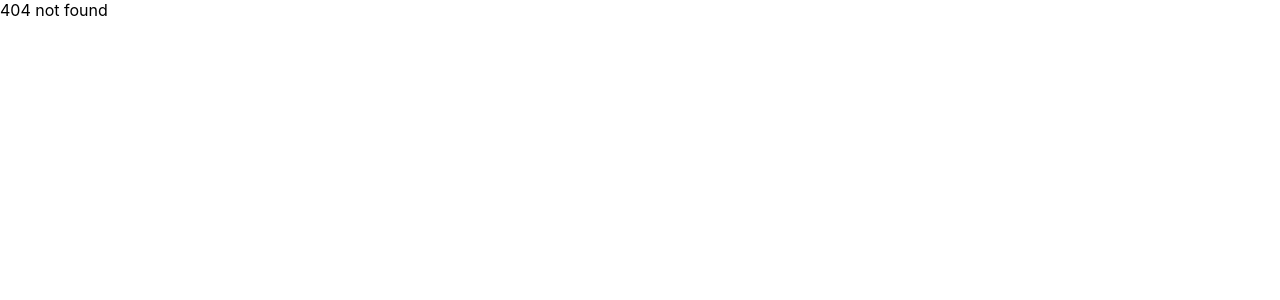
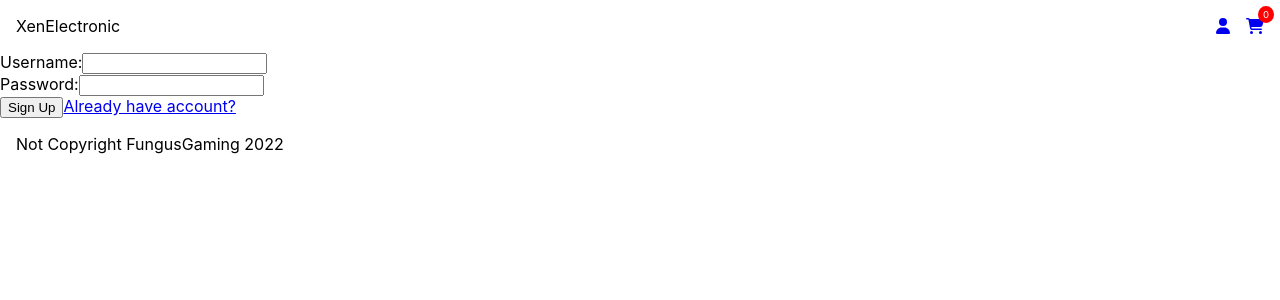
Before and after one commit to FungusGaming/xen-electronic-exercise, a React (Create React App) app in the folder client/: page /signup in a window 1280 px wide. Before the commit this address had no page. Shown: the top 300 px of the page. Built offline with nearby package versions, Linux system fonts and the light colour scheme; no server answers.

Commit message:
Add signin signup ui and modify api call

```diff
--- a/client/src/App.js
+++ b/client/src/App.js
@@ -8,6 +8,8 @@ import CartList from './pages/CartList';
 import { ctaMessage } from './features/message/messageSlice';
 import CtaMessage from './components/CtaMessage';
 import './App.css';
+import Signup from './pages/Signup';
+import Signin from './pages/Signin';
 
 function App() {
   const ctaMessageObj = useSelector(ctaMessage)
@@ -17,6 +19,8 @@ function App() {
         <Routes>
           <Route path="/" element={<ProductList />} />
           <Route path="/cart" element={<CartList />} />
+          <Route path="/signup" element={<Signup />} />
+          <Route path="/signin" element={<Signin />} />
           <Route path="*" element={<NoMatch />} />
         </Routes>
       </BrowserRouter>
--- /dev/null
+++ b/client/src/app/api.js
@@ -0,0 +1,10 @@
+import axios from 'axios'
+// eslint-disable-next-line no-undef
+const API_URL = process.env.REACT_APP_API_URL
+const API = {
+  getAllProduct: () => axios.get(`${API_URL}/product`),
+  signup: (data) => axios.post(`${API_URL}/user`, data),
+  signin: (data) => axios.post(`${API_URL}/user/signin`, data)
+}
+
+export default API
--- /dev/null
+++ b/client/src/app/handleAxiosError.js
@@ -0,0 +1,9 @@
+const handleAxiosError = (err) => {
+  let message = 'Unexpected error!'
+  if (err.response.data && err.response.data.status && err.response.data.messsage) {
+    message = err.response.message
+  }
+  return message
+}
+
+export default handleAxiosError
--- /dev/null
+++ b/client/src/layout/basic.js
@@ -0,0 +1,18 @@
+import React from 'react'
+import PropTypes from 'prop-types'
+import Footer from './footer'
+import Header from './header'
+
+const BasicLayout = ({ children }) => (
+  <div id='basic-layout'>
+    <Header />
+    { children }
+    <Footer />
+  </div>
+)
+
+BasicLayout.propTypes = {
+  children: PropTypes.any
+}
+
+export default BasicLayout
--- a/client/src/layout/header.js
+++ b/client/src/layout/header.js
@@ -1,19 +1,23 @@
-import { FontAwesomeIcon } from "@fortawesome/react-fontawesome"
-import { faCartShopping } from "@fortawesome/free-solid-svg-icons"
-import { useSelector } from "react-redux"
-import { useNavigate } from 'react-router-dom'
-import { cartCount } from "../features/cart/cartSlice"
+import React from 'react'
+import { FontAwesomeIcon } from '@fortawesome/react-fontawesome'
+import { faCartShopping, faUser } from '@fortawesome/free-solid-svg-icons'
+import { useSelector } from 'react-redux'
+import { Link } from 'react-router-dom'
+import { cartCount } from '../features/cart/cartSlice'
 const Header = () => {
   const count = useSelector(cartCount)
-  const navigate = useNavigate()
   return (
-    <div id='header' className="flex-row space-between align-center">
-      <section className="p-l pointer">XenElectronic</section>
-      <section className="flex-row mr-l">
-        <div className="p-relative pointer" onClick={() => navigate("/cart")}>
+    <div id='header' className='flex-row space-between align-center'>
+      <section className='p-l pointer'>XenElectronic</section>
+      <section className='flex-row mr-l'>
+        <Link to={'/signin'} className='pr-l'>
+          <FontAwesomeIcon icon={faUser} />
+        </Link>
+        <Link to={'/cart'} className='p-relative pointer'>
           <FontAwesomeIcon icon={faCartShopping} />
-          <span className="count-badge">{count}</span>
-        </div>
+          <span className='count-badge'>{count}</span>
+        </Link>
+
       </section>
     </div>
   )
--- a/client/src/pages/CartList.js
+++ b/client/src/pages/CartList.js
@@ -1,3 +1,4 @@
+import React from 'react'
 import { faArrowLeft } from "@fortawesome/free-solid-svg-icons"
 import { FontAwesomeIcon } from "@fortawesome/react-fontawesome"
 import { useSelector } from "react-redux"
@@ -33,7 +34,7 @@ const CartList = () => {
             <Link className="primary-button" to="/">Shop something</Link>
           </div> : <div id='cart-list-item'>
             {items.map((item, index) => (
-              <CartItem item={item} index={index} />
+              <CartItem item={item} index={index} key={index} />
             ))}
             <div className="flex-row align-center justify-end p-l mr-xl">
               <div>Total:&nbsp;</div>
--- a/client/src/pages/ProductList.js
+++ b/client/src/pages/ProductList.js
@@ -1,5 +1,5 @@
-import axios from 'axios'
 import React, { useEffect, useState } from 'react'
+import API from '../app/api'
 import ProductCard from '../components/ProductCard'
 import Footer from '../layout/footer'
 import Header from '../layout/header'
@@ -7,7 +7,7 @@ import Header from '../layout/header'
 const ProductList = () => {
   const [products, setProducts] = useState([])
   const getProductList = () => {
-    axios.get(`${process.env.REACT_APP_API_URL}/product`).then(({ data }) => {
+    API.getAllProduct().then(({ data }) => {
       setProducts(data)
     })
   }
--- /dev/null
+++ b/client/src/pages/Signin.jsx
@@ -0,0 +1,55 @@
+import React, { useCallback, useState } from 'react'
+import { useDispatch } from 'react-redux';
+import { Link, useNavigate } from 'react-router-dom';
+import API from '../app/api'
+import handleAxiosError from '../app/handleAxiosError';
+import { setMessage } from '../features/message/messageSlice';
+import BasicLayout from '../layout/basic';
+
+const Signin = () => {
+  const [inputValues, setInputValues] = useState({
+    username: '',
+    password: ''
+  })
+  const dispatch = useDispatch()
+  const navigate = useNavigate()
+
+  const handleOnChange = useCallback(e => {
+    const { name, value } = e.target
+    setInputValues({ ...inputValues, [name]: value })
+  })
+
+  const handleSignIn = useCallback(() => {
+    API.signin({ username: inputValues.username, password: inputValues.password }).then(() => {
+      dispatch(setMessage('Welcome!'))
+      navigate('/')
+    }).catch(err => {
+      dispatch(setMessage(handleAxiosError(err)))
+    })
+  })
+
+  // TODO improve ui maybe merge with sign up?
+  return (
+    <BasicLayout>
+      <div id='sign-in'>
+        <div>
+          <label>Username:</label>
+          <input name='username' value={inputValues.username} onChange={handleOnChange} type='text' />
+        </div>
+        <div>
+          <label>Password:</label>
+          <input name='password' value={inputValues.password} onChange={handleOnChange} type='password' />
+        </div>
+        <button onClick={handleSignIn}>
+          Sign In
+        </button>
+        <Link to={'/signup'}>
+          Sign Up
+        </Link>
+      </div>
+    </BasicLayout>
+
+  )
+}
+
+export default Signin
--- /dev/null
+++ b/client/src/pages/Signup.jsx
@@ -0,0 +1,53 @@
+import React, { useCallback, useState } from 'react'
+import { useDispatch } from 'react-redux';
+import { Link, useNavigate } from 'react-router-dom';
+import API from '../app/api'
+import handleAxiosError from '../app/handleAxiosError';
+import { setMessage } from '../features/message/messageSlice';
+import BasicLayout from '../layout/basic';
+
+const Signup = () => {
+  const [inputValues, setInputValues] = useState({
+    username: '',
+    password: ''
+  })
+  const dispatch = useDispatch()
+  const navigate = useNavigate()
+
+  const handleOnChange = useCallback(e => {
+    const { name, value } = e.target
+    setInputValues({ ...inputValues, [name]: value })
+  })
+
+  const handleSignup = useCallback(() => {
+    API.signup({ username: inputValues.username, password: inputValues.password }).then(() => {
+      dispatch(setMessage('Account registered!'))
+      navigate('/signin')
+    }).catch(err => {
+      dispatch(setMessage(handleAxiosError(err)))
+    })
+  })
+  // TODO improve ui
+  return (
+    <BasicLayout>
+      <div id='sign-up'>
+        <div>
+          <label>Username:</label>
+          <input name='username' value={inputValues.username} onChange={handleOnChange} type='text' />
+        </div>
+        <div>
+          <label>Password:</label>
+          <input name='password' value={inputValues.password} onChange={handleOnChange} type='password' />
+        </div>
+        <button onClick={handleSignup}>
+          Sign Up
+        </button>
+        <Link to={'/signin'}>
+          Already have account?
+        </Link>
+      </div>
+    </BasicLayout>
+  )
+}
+
+export default Signup
```
